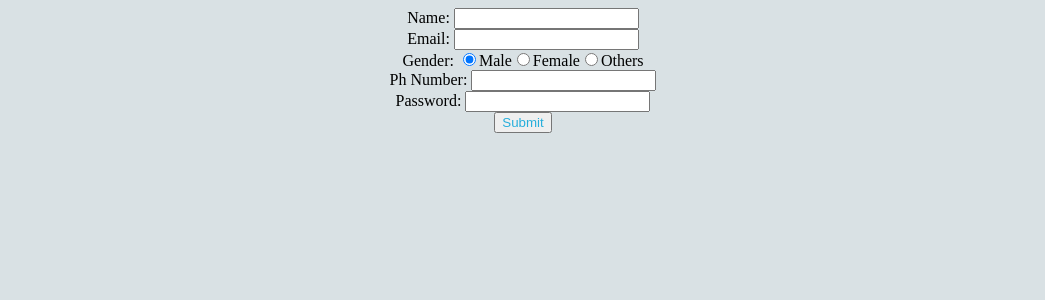
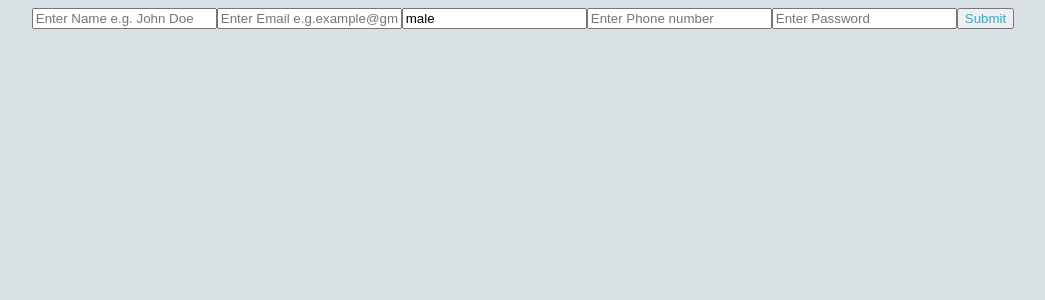
Before and after one commit to Rabindramanohar/React-Assignments-Set-2---Signup-Form, a React app: page / in a window 1280 px wide. Shown: the top 300 px of the page, without its empty margins (117-1162 px from the left). Built offline with nearby package versions, Linux system fonts and the light colour scheme.

Commit message:
Update App.js

```diff
--- a/src/components/App.js
+++ b/src/components/App.js
@@ -1,14 +1,166 @@
-import React, { Component, useState } from "react";
-import '../styles/App.css';
-import Form from "./Form";
+import React, { useState } from "react";
+import "../styles/App.css";
 
 const App = () => {
-    return (
-        <div id="main">
-            <Form />
-        </div>
-    )
-}
+  const [inputs, setInputs] = useState({
+    name: "",
+    email: "",
+    gender: "male",
+    phoneNumber: "",
+    password: "",
+    message: ""
+  });
+  function handleChange(el) {
+    // console.log(el.target);
+    let name = el.target.name;
+    let value = el.target.value;
 
+    setInputs((prevValue) => {
+      return {
+        ...prevValue,
+        [name]: value
+      };
+    });
+  }
+
+  function handleClick(el) {
+    // el.preventDefault();
+    //console.log(inputs);
+    console.log("check");
+
+    let name = inputs.name.trim();
+    let email = inputs.email.trim();
+    let gender = inputs.gender.trim();
+    let phoneNumber = inputs.phoneNumber.trim();
+    let password = inputs.password.trim();
+    console.log(gender);
+
+    if (
+      name === "" ||
+      email === "" ||
+      gender === "" ||
+      phoneNumber === "" ||
+      password === ""
+    ) {
+      setInputs((prevValue) => {
+        return {
+          ...prevValue,
+          message: "All fields are mandatory"
+        };
+      });
+      return;
+    }
+
+    if (!/^[\w\-\s]+$/.test(name)) {
+      //for alpha numeric name
+      setInputs((prevValue) => {
+        return {
+          ...prevValue,
+          message: "Name is not alphanumeric"
+        };
+      });
+      return;
+    }
+
+    if (!email.includes("@")) {
+      setInputs((prevValue) => {
+        return {
+          ...prevValue,
+          message: "Email must contain @"
+        };
+      });
+      return;
+    }
+
+    if (gender !== "male" && gender !== "female" && gender !== "others") {
+      setInputs((prevValue) => {
+        return {
+          ...prevValue,
+          message: "Please identify as male, female or others"
+        };
+      });
+      return;
+    }
+
+    if (isNaN(phoneNumber)) {
+      setInputs((prevValue) => {
+        return {
+          ...prevValue,
+          message: "Phone Number must contain only numbers"
+        };
+      });
+      return;
+    }
+
+    if (password.length < 6) {
+      setInputs((prevValue) => {
+        return {
+          ...prevValue,
+          message: "Password must contain atleast 6 letters"
+        };
+      });
+      return;
+    }
+
+    let msg = inputs.email.split("@");
+    msg = msg[0];
+    setInputs((prevValue) => {
+      return {
+        ...prevValue,
+        message: `Hello ${msg}`
+      };
+    });
+  }
+
+  return (
+    <div id="main">
+      <input
+        type="text"
+        name="name"
+        onChange={handleChange}
+        placeholder="Enter Name e.g. John Doe"
+        data-testid="name"
+        value={inputs.name}
+      />
+      <input
+        type="email"
+        name="email"
+        onChange={handleChange}
+        placeholder="Enter Email e.g.example@gmail.com"
+        data-testid="email"
+        value={inputs.email}
+      />
+      <input
+        type="text"
+        name="gender"
+        onChange={handleChange}
+        default="Male"
+        placeholder="Enter Gender e.g. Male/Female/Others"
+        data-testid="gender"
+        value={inputs.gender}
+      />
+      <input
+        type="text"
+        name="phoneNumber"
+        onChange={handleChange}
+        placeholder="Enter Phone number"
+        data-testid="phoneNumber"
+        value={inputs.phoneNumber}
+      />
+      <input
+        type="password"
+        name="password"
+        onChange={handleChange}
+        placeholder="Enter Password"
+        data-testid="password"
+        value={inputs.password}
+      />
+      <button data-testid="submit" onClick={handleClick}>
+        Submit
+      </button>
+      <div>{inputs.message}</div>
+    </div>
+  );
+};
 
 export default App;
```
